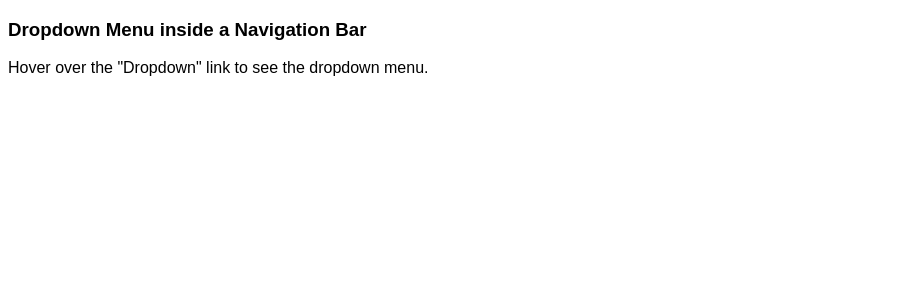
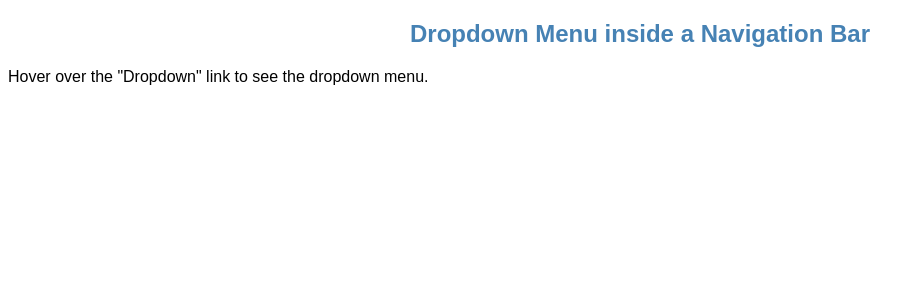
Before and after one commit to sandy98/bicchiere, a Python web app: template templates/navbar-dropdown-menu.html in a window 1280 px wide. Shown: the part 54-354 px from the top of the page, without its empty margins (0-924 px from the left). Run offline with Jinja, Linux system fonts and the light colour scheme; the template is opened without the code that fills it, so the values that code supplies are empty.

Commit message:
Adding template related stuff

```diff
--- a/templates/navbar-dropdown-menu.html
+++ b/templates/navbar-dropdown-menu.html
@@ -86,8 +86,10 @@ body {
   </div>
 </div>
 
-<h3>Dropdown Menu inside a Navigation Bar</h3>
-<p>Hover over the "Dropdown" link to see the dropdown menu.</p>
+<div class="container" id="main-container">
+  <h2 style="text-align: center; color: steelblue;">Dropdown Menu inside a Navigation Bar</h2>
+  <p>Hover over the "Dropdown" link to see the dropdown menu.</p>
+</div>
 
 </body>
 </html>
```
